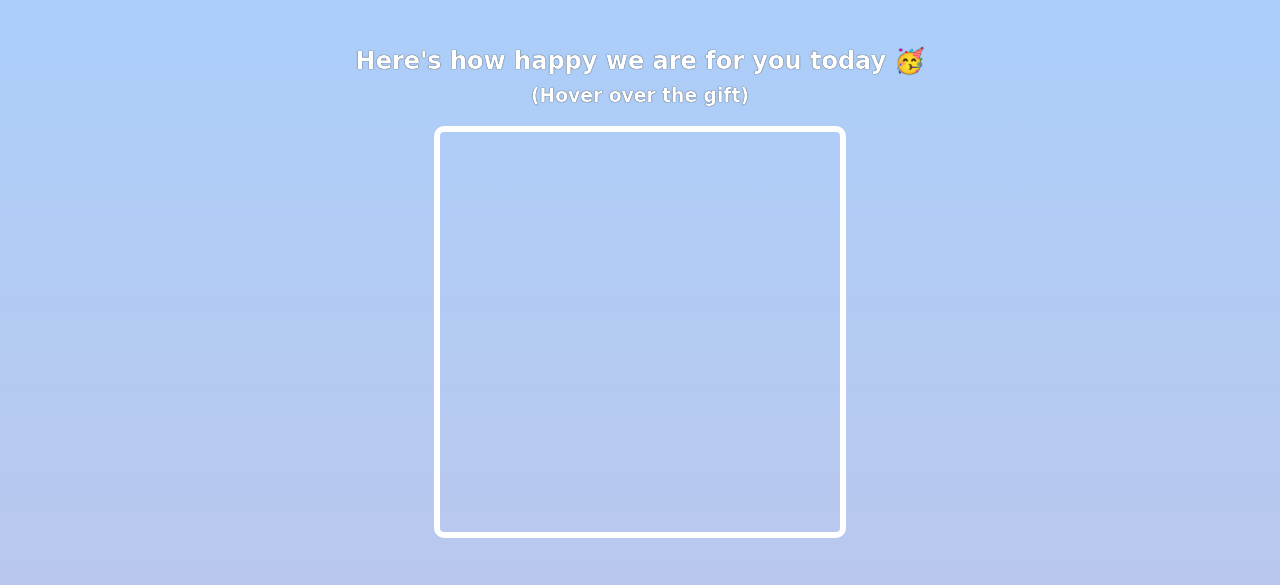
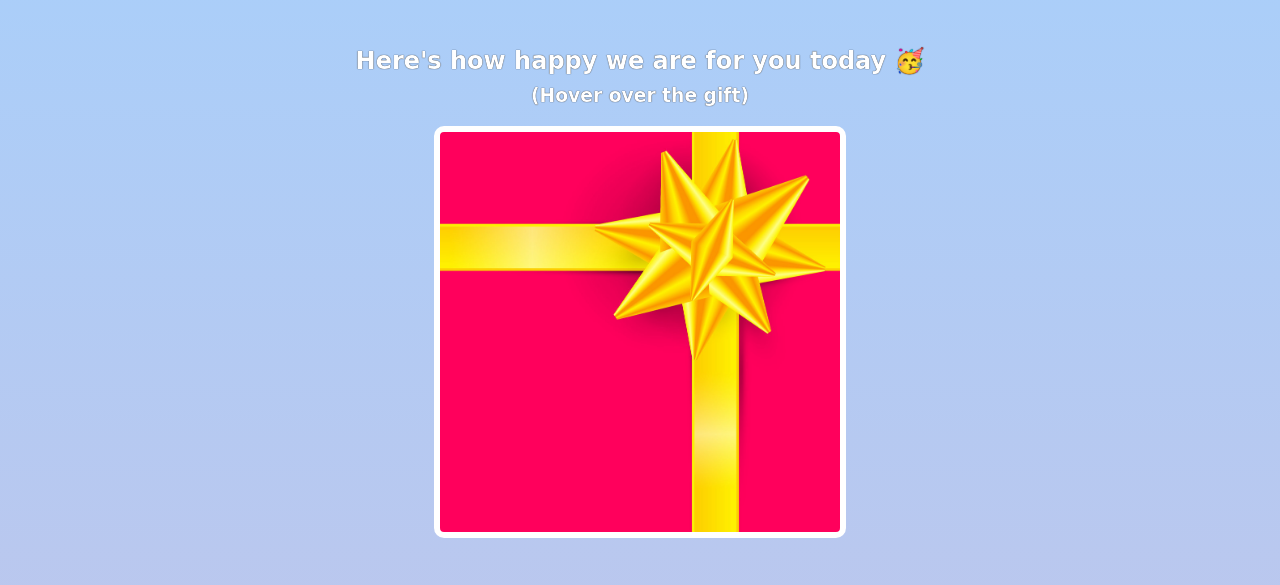
Before and after one commit to Dave-Vermeulen/birthday_GIFt, a website built with Vite: page index.html in a window 1280 px wide. Shown: the part 346-931 px from the top of the page. Built offline with nearby package versions, Linux system fonts and the light colour scheme; files whose address does not match are found by name; a web font is replaced by a local one.

Commit message:
Update styles.css

```diff
--- a/styles.css
+++ b/styles.css
@@ -55,7 +55,7 @@ h1, h2, h3, h4, p {
     height: 400px;
     border: 6px solid white;
     border-radius: 10px;
-    background-image: url("images/gift-cover.jpg"); /* Default cover */
+    background-image: url("gift-cover.jpg"); /* Default cover */
     background-size: cover;
     background-position: center;
     background-repeat: no-repeat;
```
